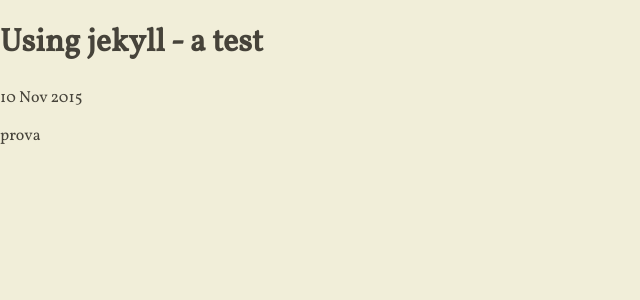
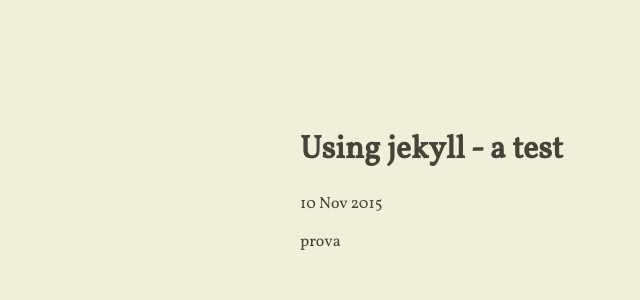
Before and after one commit to rs2/anbasile.github.io, a Jekyll site: the page built from _posts/2015-11-10-blogging-with-jekyll.md, in a window 1280 px wide. Shown: the top 300 px of the page, without its empty margins (0-640 px from the left). Built offline with Jekyll 4.4.1, drawn with Linux system fonts in a browser that asks for light colours; nearby versions of some CDN libraries.

Commit message:
Update post.html

```diff
--- a/_layouts/post.html
+++ b/_layouts/post.html
@@ -1,11 +1,10 @@
-<!DOCTYPE html>
-<html>
-  {% include head.html %}
-  <body>
+---
+layout: base
+---
+<div class="wrapper">
   <div id="post">
 	  <h1>{{ page.title }}</h1>
 	    <p class="meta">{{ page.date | date_to_string }}</p>
         {{ content }}
   </div>
-  </body>
-</html>
+</div>
```
